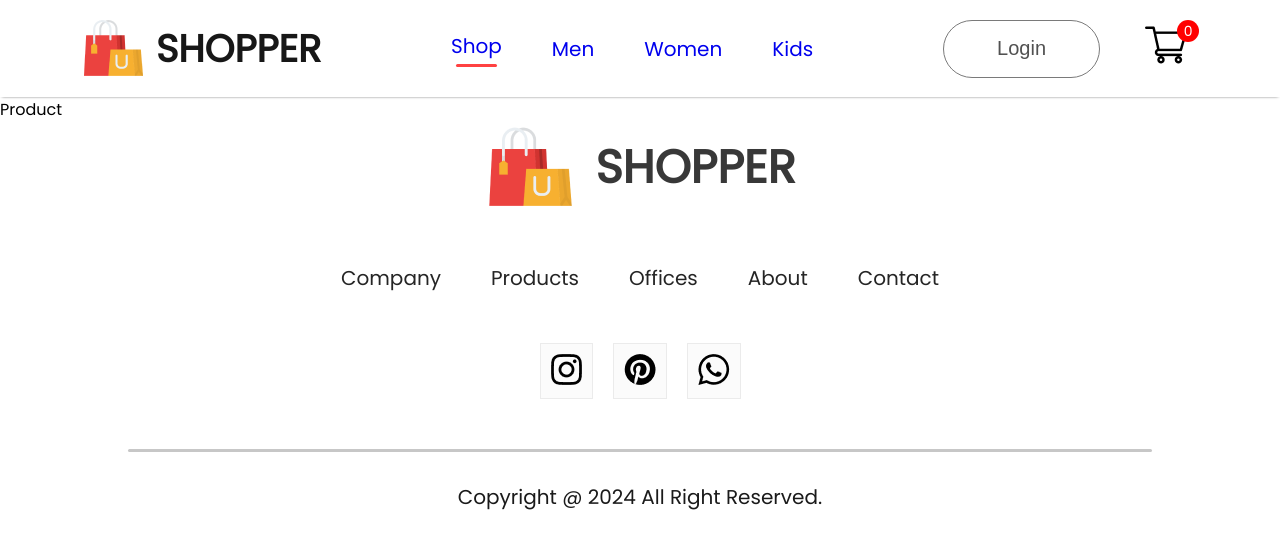
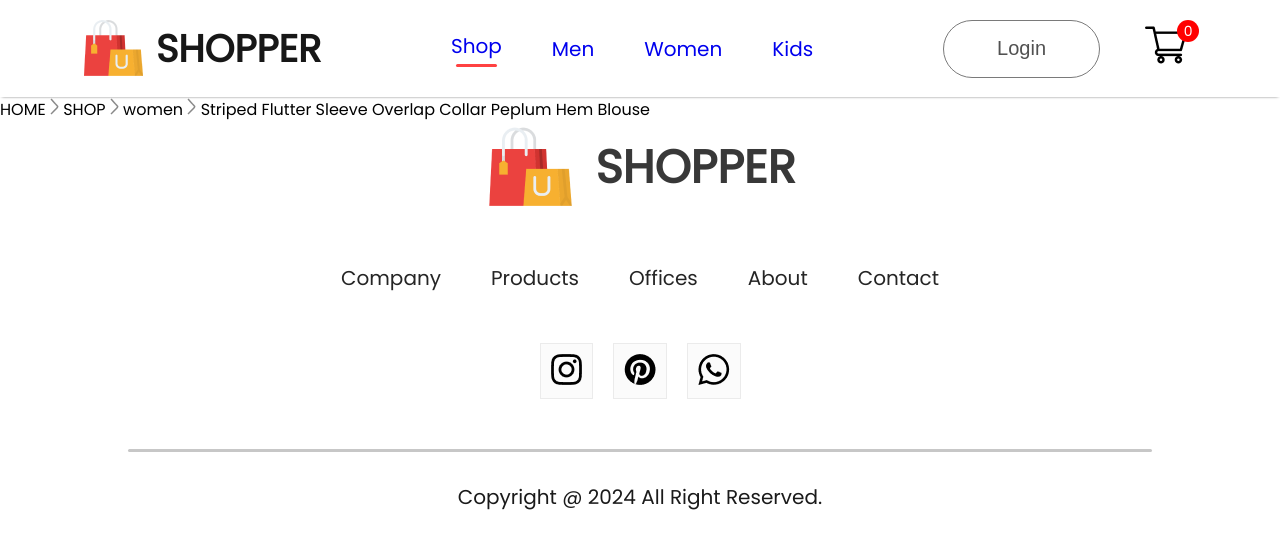
Before and after one commit to samdishjadhav9970/e-commerce_application, a React (Create React App) app: page /product/1 in a window 1280 px wide. Shown: the top 548 px of the page. Built offline with nearby package versions, Linux system fonts and the light colour scheme.

Commit message:
Breadcrum

```diff
--- /dev/null
+++ b/src/Components/Breadcrums/Breadcrum.jsx
@@ -0,0 +1,14 @@
+import React from 'react'
+import './Breadcrum.css'
+import ArrowIcon from '../Assets/breadcrum_arrow.png'
+
+function Breadcrum(props) {
+    const {product} = props
+  return (
+    <div className='breadcrum'>
+        HOME <img src={ArrowIcon} alt="" /> SHOP <img src={ArrowIcon} alt="" /> {product.category} <img src={ArrowIcon} alt="" /> {product.name}
+    </div>
+  )
+}
+
+export default Breadcrum
--- a/src/Components/Item/Item.jsx
+++ b/src/Components/Item/Item.jsx
@@ -1,21 +1,21 @@
-import React from 'react'
-import './Item.css'
+import React from "react";
+import "./Item.css";
+import { Link } from "react-router-dom";
 
 function Item(props) {
   return (
-    <div className='item'>
+    <div className="item">
+      <Link to={`/product/${props.id}`}>
         <img src={props.image} alt="" />
-        <p>{props.name}</p>
-        <div className="item-prices">
-            <div className="item-price-new">
-                ${props.new_price}
-            </div>
-            <div className="item-price-old">
-                ${props.old_price}
-            </div>
-        </div>
+      </Link>
+
+      <p>{props.name}</p>
+      <div className="item-prices">
+        <div className="item-price-new">${props.new_price}</div>
+        <div className="item-price-old">${props.old_price}</div>
+      </div>
     </div>
-  )
+  );
 }
 
-export default Item
+export default Item;
--- a/src/Pages/Product.jsx
+++ b/src/Pages/Product.jsx
@@ -1,9 +1,19 @@
-import React from 'react'
+import React, { useContext } from 'react';
+import { ShopContext } from '../Context/ShopContext';
+import { useParams } from 'react-router-dom';
+import Breadcrum from '../Components/Breadcrums/Breadcrum';
 
 function Product() {
+  const { all_product } = useContext(ShopContext);
+  const { productId } = useParams(); // Fix: Added function call
+  const product = all_product.find((e) => e.id === Number(productId));
+
   return (
-    <div>Product</div>
-  )
+    <div>
+      <Breadcrum product={product} />
+      {/* Render other product details as needed */}
+    </div>
+  );
 }
 
-export default Product
+export default Product;
```
Also changed, not shown: src/Components/Breadcrums/Breadcrum.css (added).
